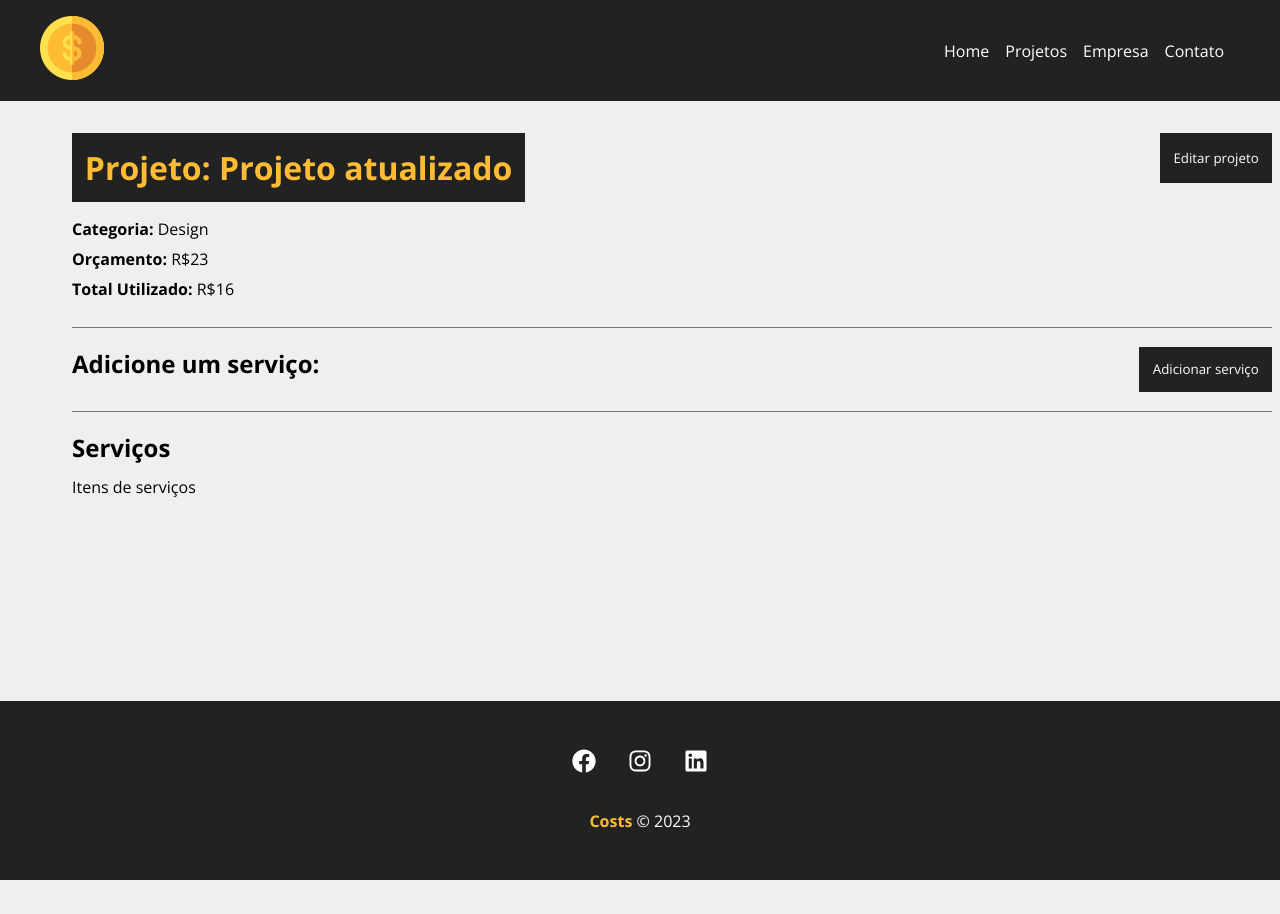
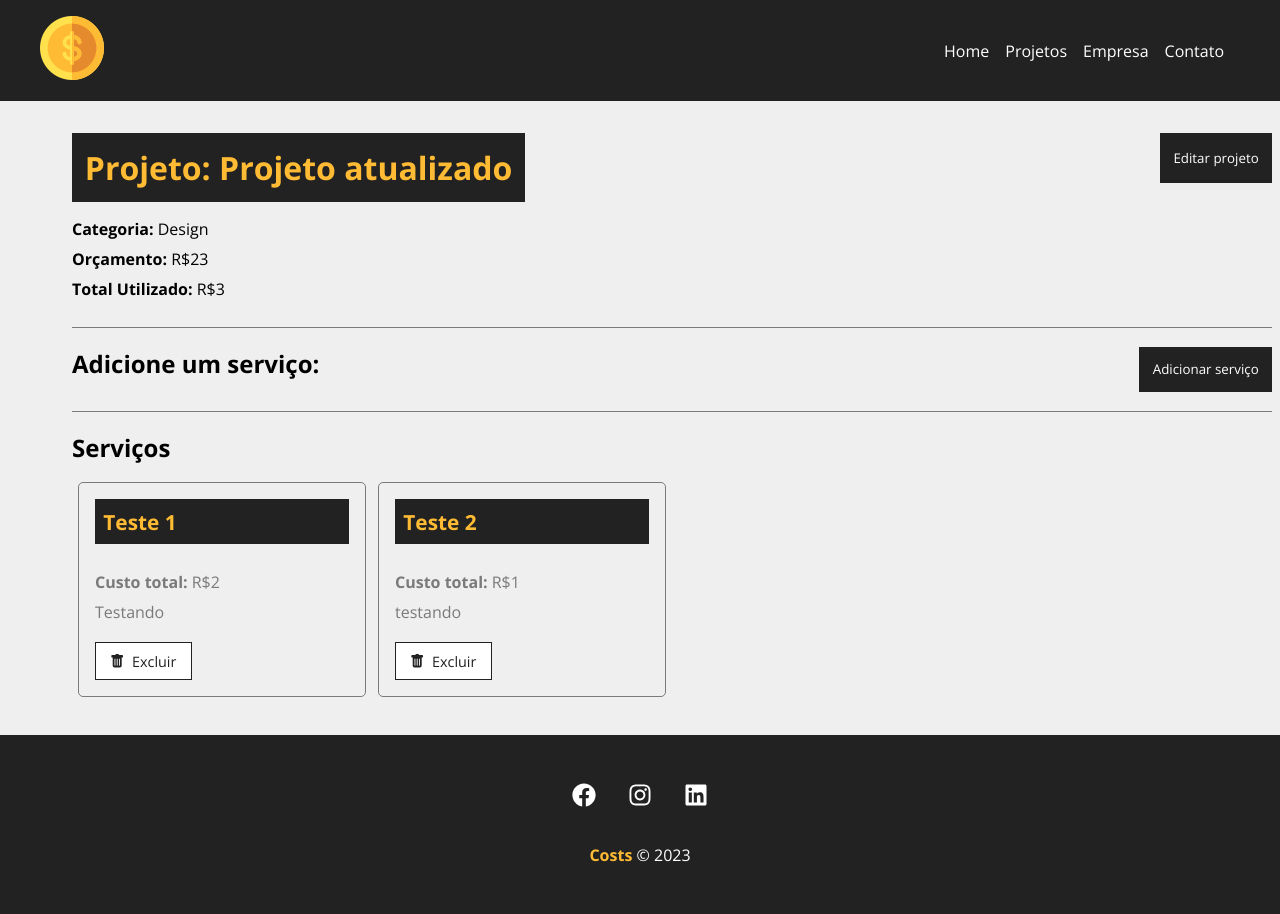
Before and after one commit to baladei/Costs, a React (Vite) app: page /project/1 in a window 1280 px wide. Shown: the top 914 px of the page. Before the commit the page ends 880 px from the top, so only its background shows below. Built offline with nearby package versions, Linux system fonts and the light colour scheme; data requests are answered from the project's data file.

Commit message:
finished the project

```diff
--- a/db.json
+++ b/db.json
@@ -7,25 +7,19 @@
         "id": "3",
         "name": "Design"
       },
-      "cost": 16,
+      "cost": 3,
       "services": [
         {
-          "name": "sdashjdsagj",
-          "cost": "13",
-          "description": "asdasda",
-          "id": "14784e82-dd1b-4188-a6a2-dc6069880b99"
+          "name": "Teste 1",
+          "cost": "2",
+          "description": "Testando",
+          "id": "eb53b47b-e0aa-4084-b657-9015b8f69bd7"
         },
         {
-          "name": "sdashjdsagjdasdas",
+          "name": "Teste 2",
           "cost": "1",
-          "description": "asdasdadsaadas",
-          "id": "1027e807-55b4-45c0-8f9e-8d839f8e34aa"
-        },
-        {
-          "name": "sdashjdsagjdasdas1",
-          "cost": "2",
-          "description": "asdasdadsaadas",
-          "id": "cc8211dd-1456-42d0-96a0-1aa1354263c4"
+          "description": "testando",
+          "id": "7e4681ca-476a-4572-b43c-ece376e653e1"
         }
       ],
       "id": 1
@@ -37,37 +31,69 @@
         "id": "4",
         "name": "Planejamento"
       },
-      "cost": 0,
-      "services": [],
+      "cost": 1120,
+      "services": [
+        {
+          "name": "Teste 1",
+          "cost": "1000",
+          "description": "testando",
+          "id": "9e3e0cc1-de5e-49e5-9c4e-89794cd306df"
+        },
+        {
+          "name": "Teste 2",
+          "cost": "120",
+          "description": "testando",
+          "id": "db15ad62-84cd-4d92-82d8-6dd8220bb8a4"
+        }
+      ],
       "id": 2
     },
     {
-      "name": "Projeto teste 3",
-      "budget": "1900",
+      "name": "Projeto Teste 3",
+      "budget": "30000",
       "category": {
-        "id": "1",
-        "name": "Infra"
+        "id": "2",
+        "name": "Desenvolvimento"
       },
-      "cost": 0,
+      "cost": 229,
       "services": [
         {
-          "name": "dsada",
-          "cost": "11",
-          "description": "adsadsa",
-          "id": "ff19adf2-85af-49a5-b25d-833c9d4167b2"
+          "name": "Teste",
+          "cost": "200",
+          "description": "Testando",
+          "id": "d6e19964-6623-446e-98d8-b9b35423d2c6"
+        },
+        {
+          "name": "testando 2",
+          "cost": "29",
+          "description": "teste",
+          "id": "3514e86c-0a7e-4620-bec2-b62d07e52994"
         }
       ],
       "id": 3
     },
     {
       "name": "Projeto teste 4",
-      "budget": "5000",
+      "budget": "2000",
       "category": {
-        "id": "2",
-        "name": "Desenvolvimento"
+        "id": "1",
+        "name": "Infra"
       },
-      "cost": 0,
-      "services": [],
+      "cost": 1431,
+      "services": [
+        {
+          "name": "testando",
+          "cost": "200",
+          "description": "sdasdas",
+          "id": "b31ca3c0-e5d2-47b7-91d7-6cd581e31ecd"
+        },
+        {
+          "name": "deu certo",
+          "cost": "1231",
+          "description": "sdasdas",
+          "id": "f685b86d-a585-4823-8354-7f5a2ff0e9cc"
+        }
+      ],
       "id": 4
     }
   ],
--- a/src/components/pages/Project.jsx
+++ b/src/components/pages/Project.jsx
@@ -7,13 +7,15 @@ import { Container } from '../layout/Container'
 import { Message } from '../layout/Message'
 import { ProjectForm } from '../project/ProjectForm'
 import { ServiceForm } from '../service/ServiceForn'
+import { ServiceCard } from '../service/ServiceCard'
 
 import './Project.css'
 
 export const Project = () => {
 
-    const {id} = useParams()
+    let {id} = useParams()
     const [project, setProject] = useState([])
+    const [services, setServices] = useState([])
     const [showProjectForm, setShowProjectForm] = useState(false)
     const [showServiceForm, setShowServiceForm] = useState(false)
     const [message, setMessage] = useState('')
@@ -31,6 +33,7 @@ export const Project = () => {
         .then((res) => res.json())
         .then((data) => {
             setProject(data)
+            setServices(data.services)
         })
         .catch((err) => console.log(err))
     }, 500)
@@ -55,7 +58,7 @@ export const Project = () => {
       .then((res) => res.json())
       .then((data) => {
         setProject(data)
-        setShowProjectForm(!setShowProjectForm) //or(false)
+        setShowProjectForm(false) //    or(!setShowProjectForm)
         setMessage('Projeto atualizado!')
         setType('sucess')
       })
@@ -97,9 +100,38 @@ export const Project = () => {
       .then((res) => res.json())
       .then((data) => {
         //exibir serviços
-        console.log(data)
+        setShowServiceForm(false)
       })
       .catch((err) => console.log(err))
+    }
+
+    function removeService (id, cost) {
+
+      const servicesUpdated = project.services.filter(
+        (service) => service.id !== id
+      )
+
+      const projectUpdated = project
+
+      projectUpdated.services = servicesUpdated
+      projectUpdated.cost = parseFloat(projectUpdated.cost) - parseFloat(cost)
+
+      fetch(`http://localhost:5200/projects/${projectUpdated.id}`, {
+        method: 'PATCH',
+        headers: {
+          'Content-Type' : 'application/json'
+        },
+        body: JSON.stringify(projectUpdated)
+      })
+      .then((res) => res.json())
+      .then((data) => {
+        setProject(projectUpdated)
+        setServices(servicesUpdated)
+        setMessage('Serviço removido com sucesso!')
+      })
+      .catch((err) => console.log(err))
+
+
     }
 
     function toggleProjectForm () {
@@ -109,10 +141,6 @@ export const Project = () => {
     function toggleServiceForm () {
       setShowServiceForm(!showServiceForm)
     }
-
-
-
-
 
   return (
     <>
@@ -160,9 +188,19 @@ export const Project = () => {
         </div>
         <h2> Serviços</h2>
         <Container customClass='start'>
-          <p>Itens de serviços</p>
+          {services.length > 0 &&
+          services.map((service) => (
+            <ServiceCard
+            id={service.id}
+            name={service.name}
+            cost={service.cost}
+            description={service.description}
+            key={service.key}
+            handleRemove={removeService}
+            />
+          ))}
+          {services.length === 0 && <p>Não há serviços cadastrados</p>}
         </Container>
-
       </Container>
     </div>
     ) : (<Loading />)}
--- /dev/null
+++ b/src/components/service/ServiceCard.jsx
@@ -0,0 +1,27 @@
+import { BsFillTrashFill } from 'react-icons/bs'
+
+import '../project/ProjectCard'
+
+export const ServiceCard = ({ id, name, cost, description, handleRemove}) => {
+
+    const remove = (e) => {
+        e.preventDefault()
+        handleRemove(id, cost)
+    }
+
+  return (
+    <div className='project_card'>
+        <h4>{name}</h4>
+        <p>
+            <span>Custo total:</span> R${cost}
+        </p>
+        <p>{description}</p>
+        <div className='project_card_actions'>
+            <button onClick={remove}>
+                <BsFillTrashFill />
+                Excluir
+            </button>
+        </div>
+    </div>
+  )
+}
```
